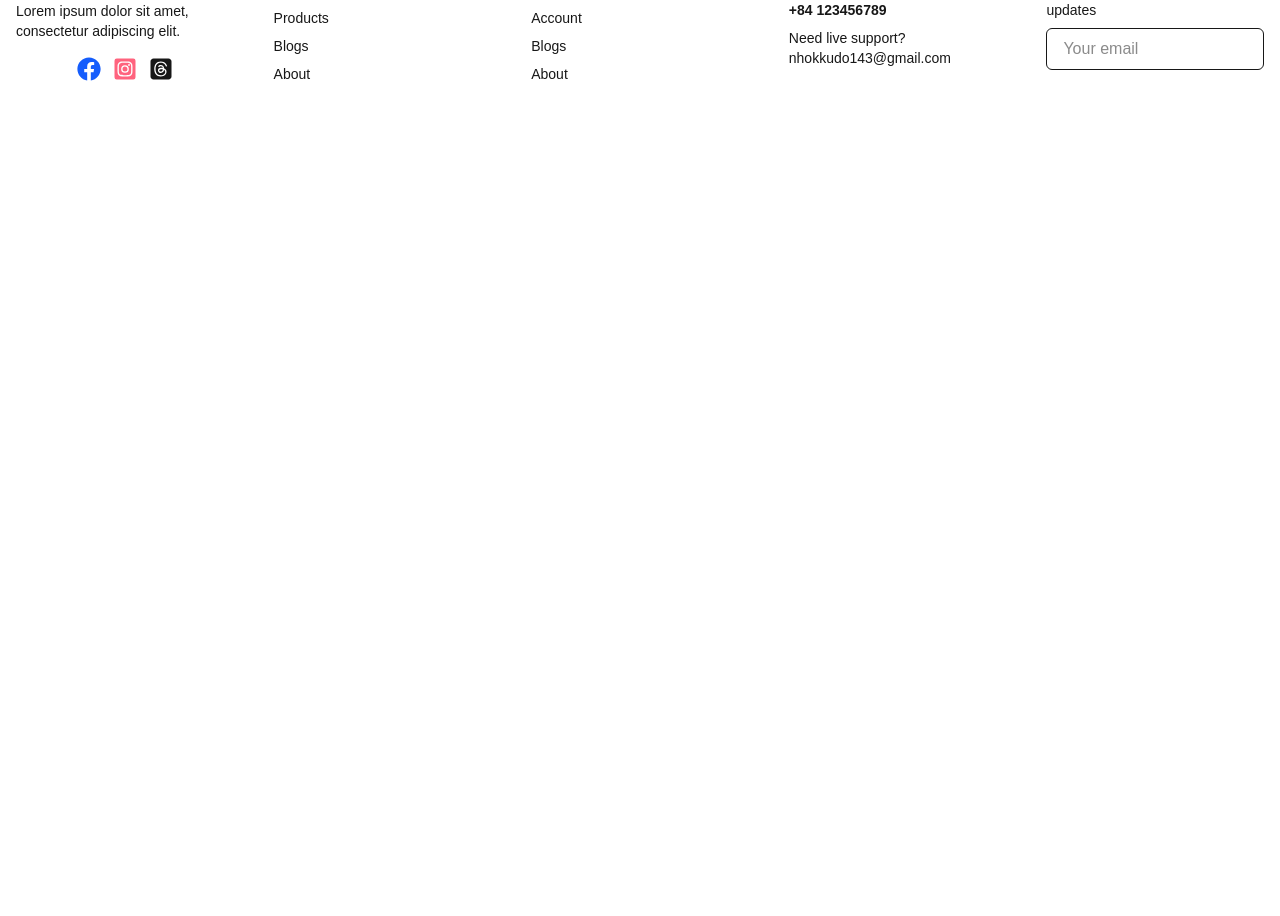
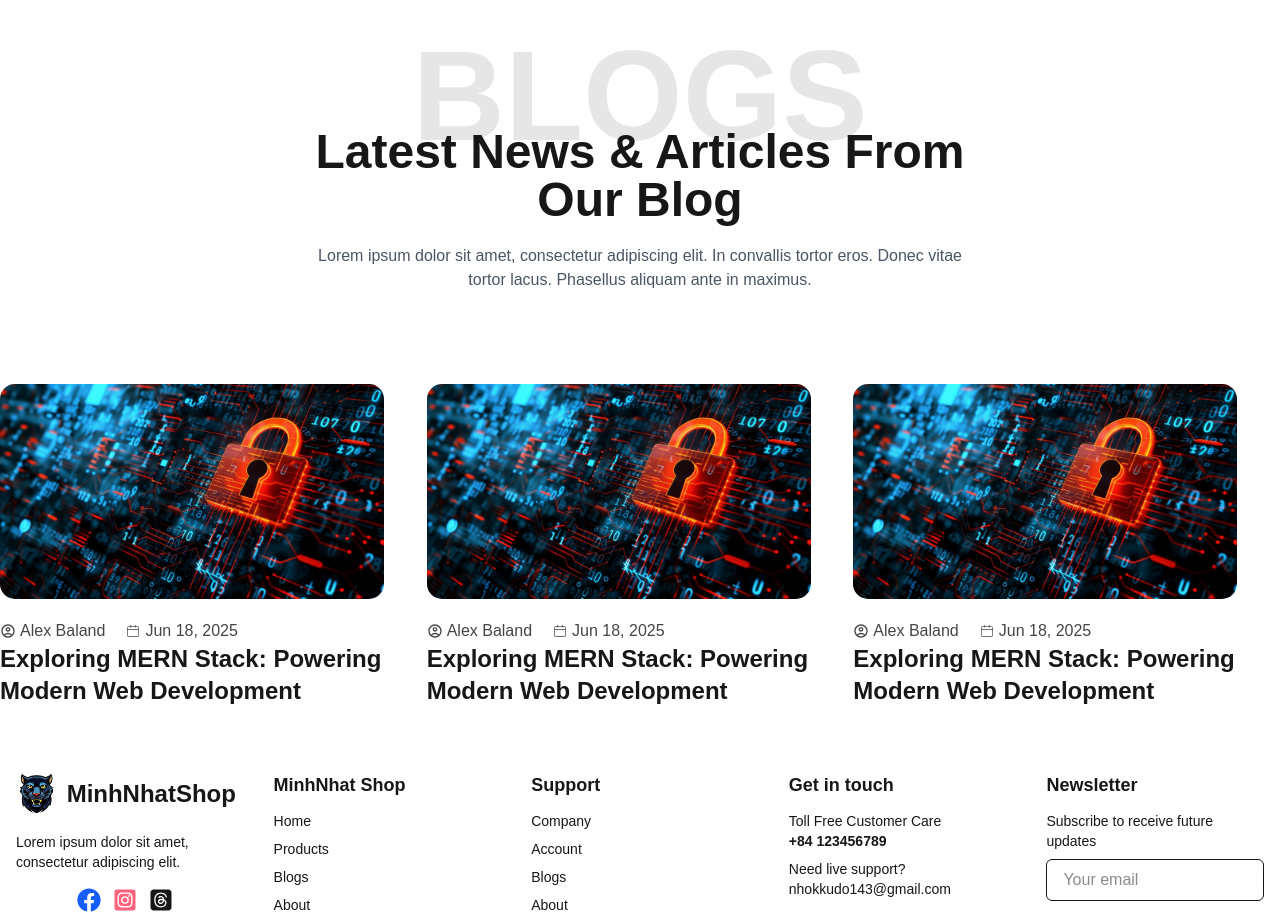
Before and after one commit to HenryNguyen123/nextjs-e-ecomme, a Next.js app: page / in a window 1280 px wide. Shown: the part 6672-7588 px from the top of the page. Before the commit the page ends 6820 px from the top, so only its background shows below. Built offline with nearby package versions, Linux system fonts and the light colour scheme; no server answers.

Commit message:
create bliogs home create comoponent

```diff
--- a/app/components/home/Home.component.tsx
+++ b/app/components/home/Home.component.tsx
@@ -1,5 +1,6 @@
 import AboutHome from "@/app/components/home/about/AboutHome.component"
 import Background from "@/app/components/home/background/Background.component"
+import BlogHome from "@/app/components/home/blog/Blog.component"
 import FeatureComponent from "@/app/components/home/feature/Feature.component"
 import OurHome from "@/app/components/home/our/OurHome.component"
 import PortfolioComponent from "@/app/components/home/portfolio/Portfolio.component"
@@ -20,6 +21,7 @@ const HomeComponent: React.FC = () => {
                     <PortfolioComponent/>
                     <TestimonialHome/>
                     <PricingHome/>
+                    <BlogHome/>
                 </div>
             </div>
         </>
--- /dev/null
+++ b/app/components/home/blog/Blog.component.tsx
@@ -0,0 +1,25 @@
+import TitlePage from "@/app/components/content/page/TitlePage.component"
+import ItemBlogHome from "@/app/components/home/blog/ItemBlogHome.component"
+const titlePage = {
+heading: 'Blogs',
+title: 'Latest News & Articles From Our Blog',
+desc: 'Lorem ipsum dolor sit amet, consectetur adipiscing elit. In convallis tortor eros. Donec vitae tortor lacus. Phasellus aliquam ante in maximus.'
+}
+const BlogHome:React.FC = () => {
+
+    return(
+        <>
+            <div className="w-full mt-60 flex justify-center">
+                <div className="lg:max-w-7xl">
+                    <div>
+                        <TitlePage context={titlePage} />
+                    </div>
+                    <div className="w-full">
+                        <ItemBlogHome/>
+                    </div>
+                </div>
+            </div>
+        </>
+    )
+}
+export default BlogHome
--- /dev/null
+++ b/app/components/home/blog/ItemBlogHome.component.tsx
@@ -0,0 +1,67 @@
+import Image from "next/image"
+import Link from "next/link"
+import { MdOutlineAccountCircle } from "react-icons/md";
+import { CiCalendar } from "react-icons/ci";
+import style from './bloghome.module.scss'
+const contents  = [
+    {
+        image: '/images/test/bg1.jpg',
+        fullname: 'Alex Baland',
+        time: 'Jun 18, 2025',
+        title: 'Exploring MERN Stack: Powering Modern Web Development',
+        link: '',
+    },
+    {
+        image: '/images/test/bg1.jpg',
+        fullname: 'Alex Baland',
+        time: 'Jun 18, 2025',
+        title: 'Exploring MERN Stack: Powering Modern Web Development',
+        link: '',
+    },
+    {
+        image: '/images/test/bg1.jpg',
+        fullname: 'Alex Baland',
+        time: 'Jun 18, 2025',
+        title: 'Exploring MERN Stack: Powering Modern Web Development',
+        link: '',
+    }
+]
+const ItemBlogHome:React.FC = () => {
+
+    return(
+        <>
+            <div className="flex justify-between flex-col md:flex-row">
+                {
+                    contents && contents.map((value, index) => (
+                        <div key={index} className={`${style.blogHomeContainer} w-1/3 cursor-pointer`}>
+                            <div className={style.imageWrapper}>
+                                <Image
+                                    src={value.image}
+                                    width={400}
+                                    height={300}
+                                    alt=""
+                                    className={`${style.imageBlog}`}
+                                />
+                            </div>
+                            <div className="mt-5 opacity-80">
+                                <p className="flex">
+                                    <span className="flex items-center"><MdOutlineAccountCircle/></span>
+                                    <span className="ml-1 mr-5">{value.fullname}</span>
+                                    <span className="flex items-center"><CiCalendar/></span>
+                                    <span className="ml-1">{value.time}</span>
+                                </p>
+                            </div>
+                            <h1 className="titleBlog">
+                                <Link href={`mt-5 `}>
+                                    <strong className="text-2xl">{value.title}</strong>
+                                </Link>
+                            </h1>
+                        </div>
+                    ))
+                }
+            </div>
+        </>
+    )
+}
+
+export default ItemBlogHome
--- /dev/null
+++ b/app/components/home/blog/bloghome.module.scss
@@ -0,0 +1,29 @@
+.imageWrapper {
+    border-radius: 15px;
+    width: 90%;
+    overflow: hidden;
+}
+
+.imageBlog {
+    width: 100%;
+    height: 100%;
+    object-fit: cover;
+    display: block;
+    transition: transform 0.4s ease;
+}
+
+.imageWrapper:hover .imageBlog {
+    border-radius: 15px;
+    transform: scale(1.1);
+}
+.blogHomeContainer:hover {
+    .imageWrapper{
+        .imageBlog{
+            transform: scale(1.1);
+        }
+    }
+    h1{
+        color: var(--color-blue-600);
+        opacity: 0.71;
+    }
+}
```
